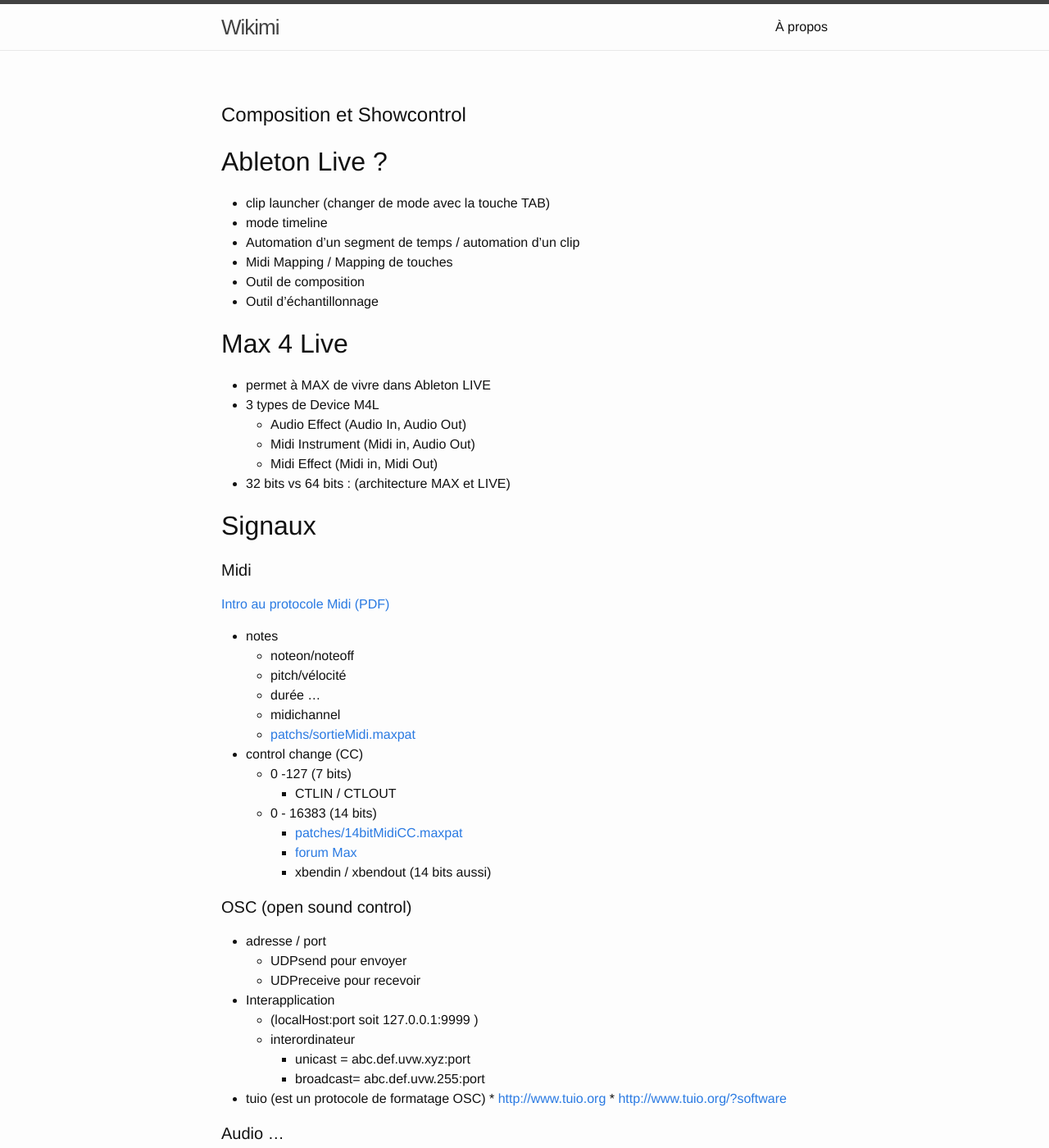
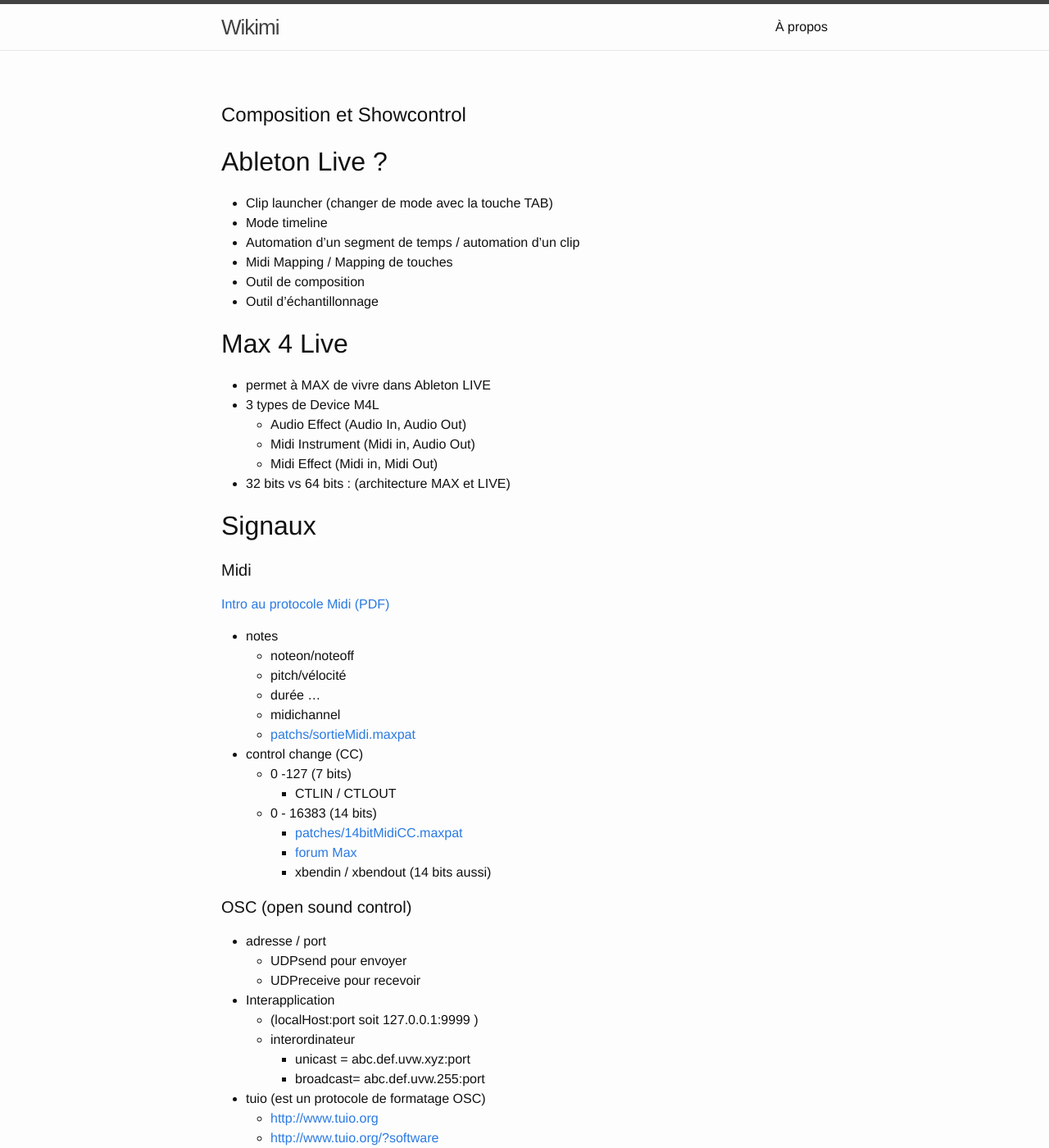
Before and after one commit to gllmAR/montage-Sonore, a Jekyll site: the page built from pages/contenu/m4l.md, in a window 1280 px wide and 1400 px high. Shown: the whole window at 82% size. Built offline with Jekyll 4.4.1, drawn with Linux system fonts in a browser that asks for light colours; some of the changed text lies outside the part shown.

```diff
--- a/pages/contenu/m4l.md
+++ b/pages/contenu/m4l.md
@@ -7,8 +7,8 @@ subtitle : Ableton Live et Max4 Live
 
 ## Ableton Live ?
 
-* clip launcher (changer de mode avec la touche TAB)
-* mode timeline
+* Clip launcher (changer de mode avec la touche TAB)
+* Mode timeline
 * Automation d'un segment de temps / automation d'un clip
 * Midi Mapping / Mapping de touches
 * Outil de composition
```
Also changed, not shown: other parts of pages/contenu/m4l.md (+5 -2 lines).
